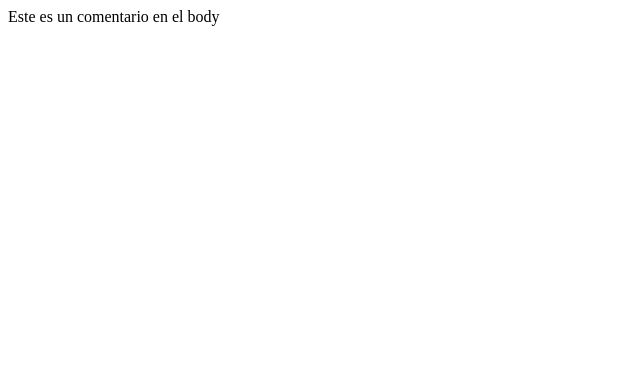
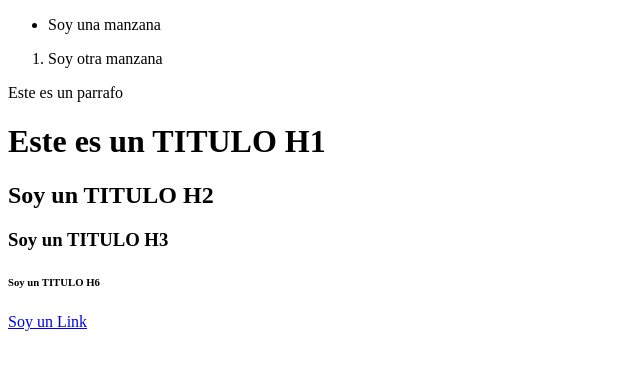
Before and after one commit to frovor/lengdev, a plain HTML site: page index.html in a window 1280 px wide. Shown: the whole page, without its empty margins (0-640 px from the left). Drawn offline with Linux system fonts and the light colour scheme.

Commit message:
Etiquetas y semantica HTML

```diff
--- a/index.html
+++ b/index.html
@@ -10,6 +10,34 @@
     <title>Página Principal</title>
     </head>
     <body>
-    <article>Este es un comentario en el body</article>
+        <header>
+            <nav>
+
+            </nav>
+        </header>
+    <main>
+        <section>
+            <article>
+
+            </article>
+        </section>
+        <ul>
+            <li>Soy una manzana</li>
+        </ul>
+        <ol>
+            <li>Soy otra manzana</li>
+        </ol>
+    </main>
+    <footer>
+
+    </footer>
+    <p>
+        Este es un parrafo
+    </p>
+    <h1>Este es un TITULO H1</h1>
+    <h2>Soy un TITULO H2</h2>
+    <h3>Soy un TITULO  H3</h3>
+    <h6>Soy un TITULO  H6</h6>
+    <a href="#">Soy un Link</a>
     </body>
 </html>
```
Also changed, not shown: mercado.html (added, +47 -0 lines).
